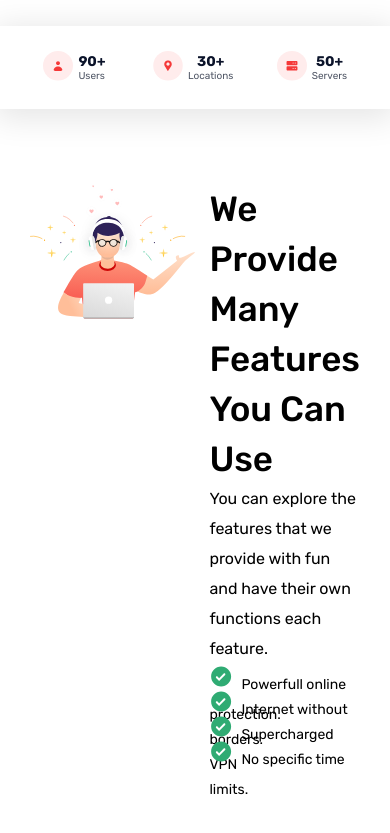
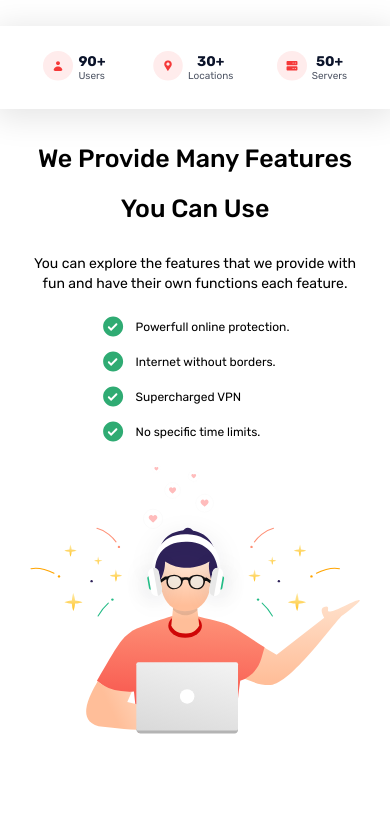
Before and after one commit to n1colass/Lasles, a plain HTML site: page index.html in a window 390 px wide. Shown: the part 563-1396 px from the top of the page. Drawn offline with Linux system fonts and the light colour scheme.

Commit message:
Section About - Full Adaptation

```diff
--- a/index.html
+++ b/index.html
@@ -89,12 +89,10 @@
                             <p class="about-text_main_info">You can explore the features that we provide with fun and have their own functions each feature.</p>
                         </div>
                         <div class="about-text_list">
-                            <ul>
-                                <li>Powerfull online protection.</li>
-                                <li>Internet without borders.</li>
-                                <li>Supercharged VPN</li>
-                                <li>No specific time limits.</li>
-                            </ul>
+                            <div class="about-text_list-li"><img src="img/list.svg" alt="list"><p>Powerfull online protection.</p></div>
+                            <div class="about-text_list-li"><img src="img/list.svg" alt="list"><p>Internet without borders.</p></div>
+                            <div class="about-text_list-li"><img src="img/list.svg" alt="list"><p>Supercharged VPN</p></div>
+                            <div class="about-text_list-li"><img src="img/list.svg" alt="list"><p>No specific time limits.</p></div>
                         </div>
                     </div>
                 </div>
--- a/scss/_about.scss
+++ b/scss/_about.scss
@@ -2,43 +2,78 @@
     display: flex;
     padding-top:75px;
     padding-bottom: 100px;
-
+    @media (max-width: 768px){
+        padding-top:25px;
+        flex-direction:column-reverse;
+    }
     .about_img{
-        flex-basis: 50%;
+        max-width: 500px;
+        @media (max-width: 992px){
+            max-width: 350px;
+        }
+        @media (max-width: 768px){
+            margin: 0 auto;
+        }
         img{
             max-width: 100%;
         }
     }
 
     .about-text{
-        flex-basis: 35%;
+        max-width: 400px;
+        @media (max-width: 992px){
+            max-width: 350px;
+        }
+        @media (max-width: 768px){
+            margin: 0 auto;
+            max-width: 100%;
+            text-align: center;
+        }
         margin: auto 0 auto auto;
         .about-text_main{
             &_head{
+                margin-bottom: 20px;
                 font-weight: 500;
                 font-size: 35px;
                 line-height: 50px;
+                @media (max-width: 992px){
+                    font-size: 30px;
+                    line-height: 50px;
+                }
+                @media (max-width: 425px){
+                    font-size: 25px;
+                }
             }
             &_info{
+                margin-bottom: 20px;
                 font-weight: 400;
                 font-size: 16px;
                 line-height: 30px;
+                @media (max-width: 425px){
+                    line-height: 20px;
+                    font-size: 14px;
+                }
             }
         }
         .about-text_list{
-            ul li{
-                height: 25px;
-                margin-bottom: auto;
-                vertical-align: middle;
-                font-weight: 400;
-                font-size: 14px;
-                line-height: 30px;
-                list-style-image: url("../img/list.svg");
-                list-style-position: inside
+            width: fit-content;
+            @media (max-width: 768px){
+                margin: 0 auto 20px auto;
             }
+            &-li{
+                display: flex;
+                gap: 10px;
+                margin-top: 10px;
+                p{
+                    margin: auto 0;
+                    font-weight: 400;
+                    font-size: 14px;
+                    @media (max-width: 425px){
+                        font-size: 12px;
+                    }
+                }
+            }
+
         }
     }
 }
-li::marker{
-    max-width: 25px;
-}
--- a/scss/_header.scss
+++ b/scss/_header.scss
@@ -4,7 +4,6 @@
     display: flex;
     justify-content: center;
     width: 100%;
-    //gap: 153px;
     padding-top: 45px;
     padding-bottom: 45px;
     @media (max-width: 425px){
@@ -166,6 +165,7 @@
             }
         }
         &.active{
+            position: fixed;
             transform: translateX(0);
         }
     }
```
Also changed, not shown: css/style.min.css.
